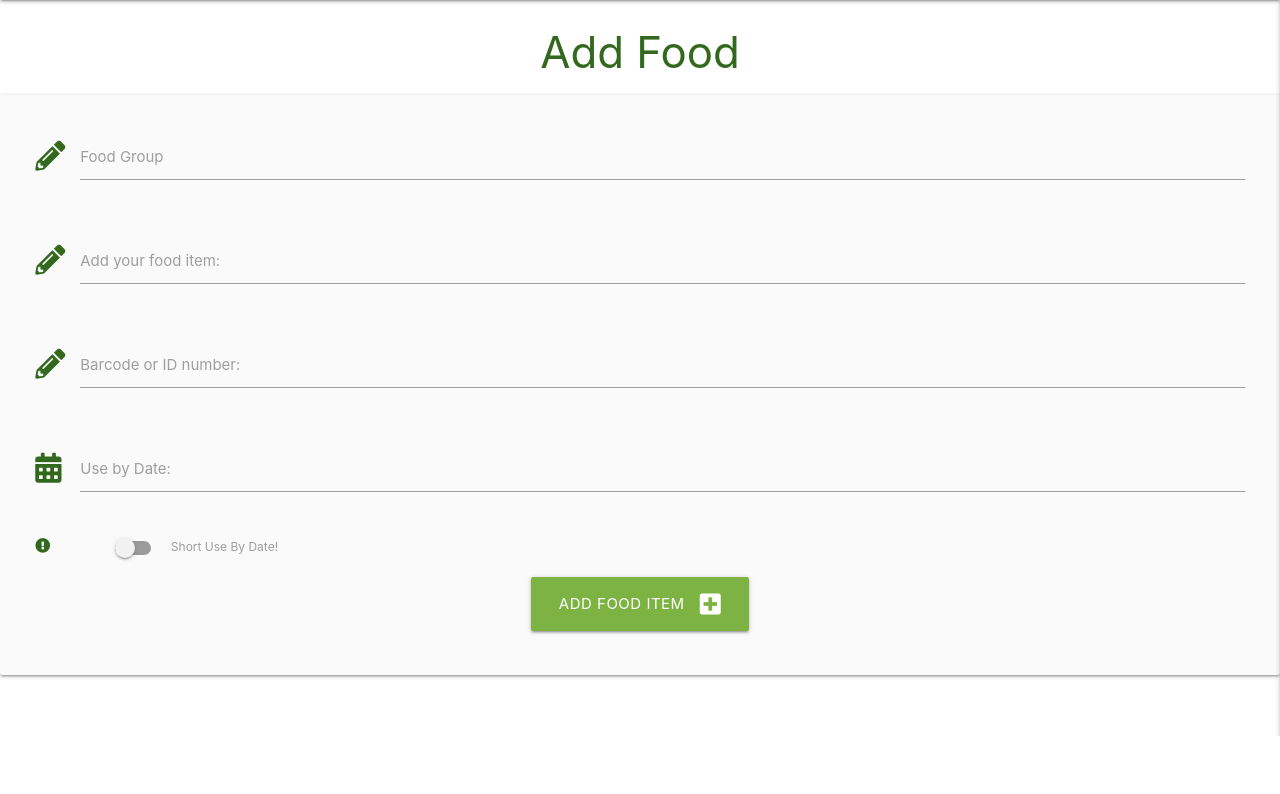
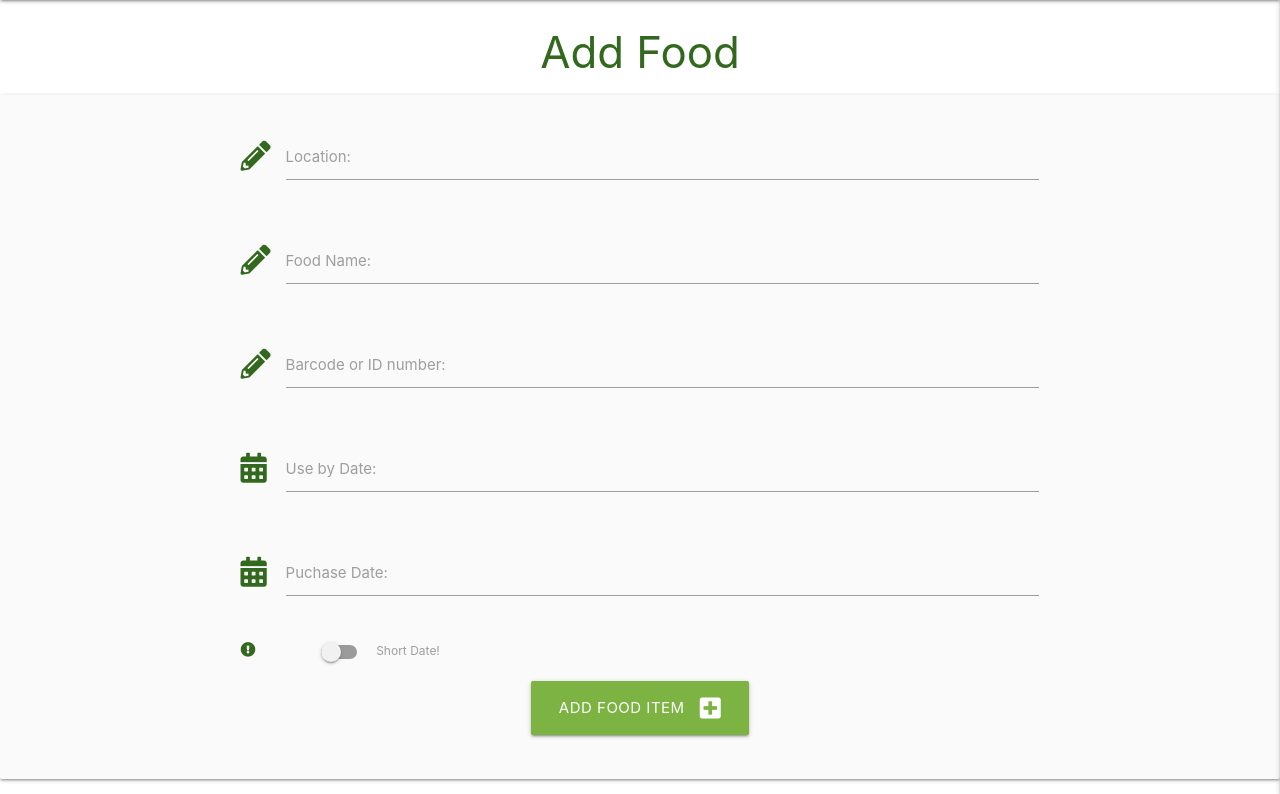
Before and after one commit to mgreenberry/Waste-Not-Want-Not, a Flask app: template templates/add_food.html in a window 1280 px wide. Shown: the part 64-858 px from the top of the page. Before the commit the page ends 800 px from the top, so only its background shows below. Run offline with Flask 2, Linux system fonts and the light colour scheme; the template is opened without the code that fills it, so the values that code supplies are empty; some libraries are stand-ins or nearby versions.

Commit message:
added an 'add_food.html' page and updated the app.py and base.html

```diff
--- a/app.py
+++ b/app.py
@@ -99,6 +99,26 @@ def logout():
     return redirect(url_for("login"))
 
 
+@app.route("/add_food", methods=["GET", "POST"])
+def add_food():
+    if request.method == "POST":
+        is_urgent = "on" if request.form.get("is_urgent") else "off"
+        food = {
+            "food_name": request.form.get("food_name"),
+            "food_group": request.form.get("food_group"),
+            "use_by_date": request.form.get("use_by_date"),
+            "barcode": request.form.get("barcode"),
+            "is_urgent": is_urgent,
+            "created_by": session["user"]
+        }
+        mongo.db.catergories.insert_one(food)
+        flash("Food added succesfully")
+        return redirect(url_for("add_food"))
+
+    foods = mongo.db.catergories.find().sort("food_group", 1)
+    return render_template("add_food.html", foods=foods)
+
+
 if __name__ == "__main__":
     app.run(host=os.environ.get("IP"),
             port=int(os.environ.get("PORT")),
--- a/templates/add_food.html
+++ b/templates/add_food.html
@@ -4,13 +4,13 @@
     <h3 class="light-green-text text-darken-4 center-align">Add Food</h3>
 
     <div class="row card-panel grey lighten-5">
-        <form class="col s12" method="POST" action="{{ url_for('add_food') }}">
+        <form class="col s12 m8 offset-m2" method="POST" action="{{ url_for('add_food') }}">
             <div class="row">
                 <div class="input-field col s12">
                     <i class="fas fa-pencil-alt prefix light-green-text text-darken-4"></i>
                     <input id="food_group" name="food_group" minlength="3" maxlength ="50"
                         type="text" class="validate" required>
-                    <label for="food_group">Food Group</label>
+                    <label for="food_group">Location:</label>
                 </div>
             </div>
             <div class="row">
@@ -18,7 +18,7 @@
                     <i class="fas fa-pencil-alt prefix light-green-text text-darken-4"></i>
                     <input id="food_name" name="food_name" minlength="3" maxlength ="50"
                         type="text" class="validate" required>
-                    <label for="food_name">Add your food item:</label>
+                    <label for="food_name">Food Name:</label>
                 </div>
             </div>
             <div class="row">
@@ -37,7 +37,15 @@
                     <label for="use_by_date">Use by Date:</label>
                 </div>
             </div>
-            <!-- COMMENTS NEEDED -->
+            <div class="row">
+                <div class="input-field col s12">
+                    <i class="fas fa-calendar-alt prefix light-green-text text-darken-4"></i>
+                    <input id="use_by_date" name="use_by_date" type="text"
+                        class="datepicker" required>
+                    <label for="use_by_date">Puchase Date:</label>
+                </div>
+            </div>
+            <!-- Urgent button for food with short shelf life -->
             <div class="row">
                 <div class="imput-field col s12">
                     <div class="switch">
@@ -45,7 +53,7 @@
                         <label>
                             <input type="checkbox">
                             <span class="lever"></span>
-                            Short Use By Date!
+                            Short Date!
                         </label>
                     </div>
                 </div>
--- a/templates/base.html
+++ b/templates/base.html
@@ -31,7 +31,7 @@
                     <li><a href="{{ url_for('login') }}">Log In</a></li>
                     <li><a href="{{ url_for('register') }}">Register</a></li>
 					<li><a href="#">Log Out</a></li>
-					<li><a href="#">Add Food</a></li>
+					<li><a href="{{ url_for('add_food') }}">Add Food</a></li>
 				</ul>
 			</div>
 		</nav>
```
